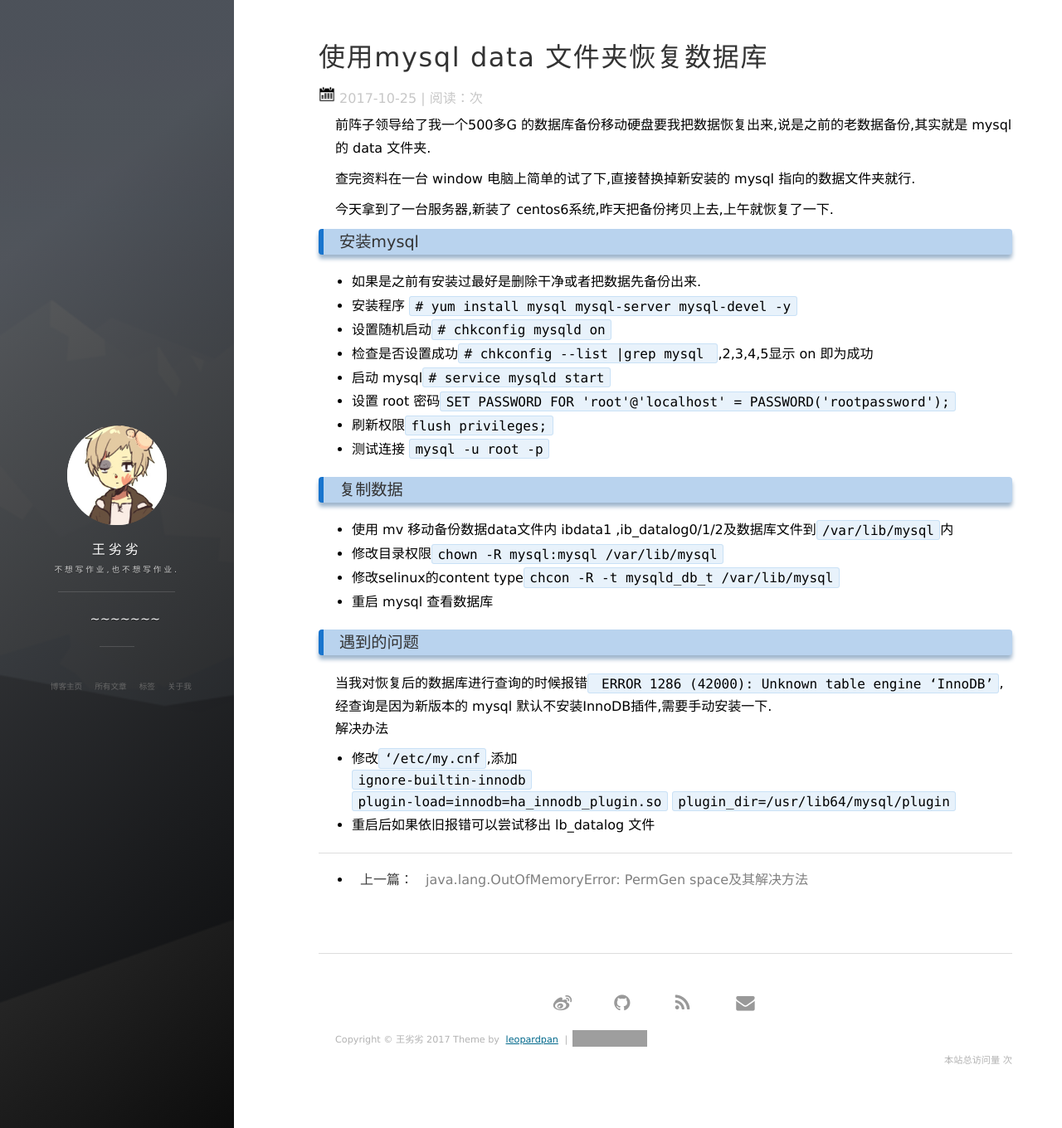
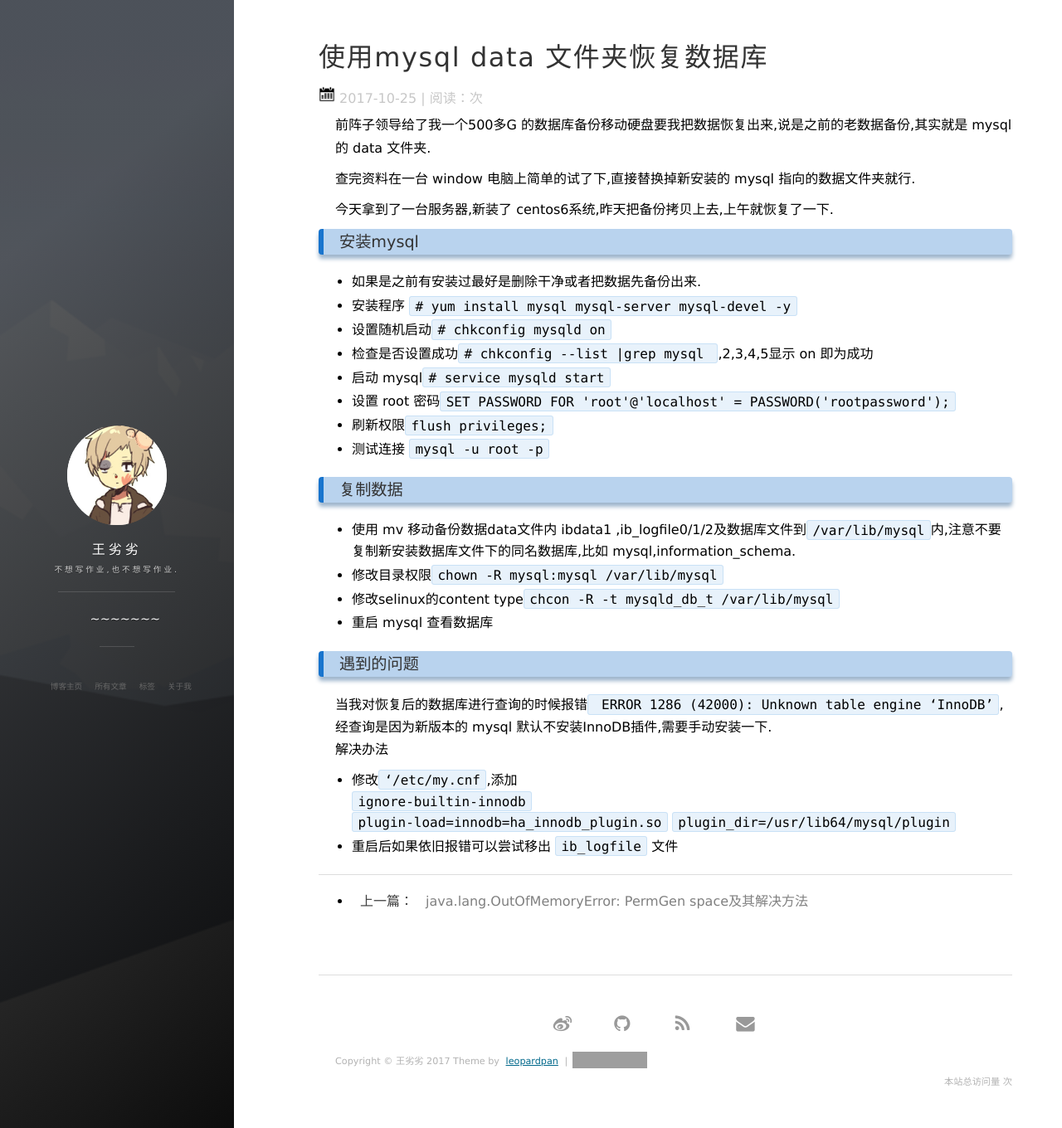
Before and after one commit to wzqwzq666/wzqwzq666.github.io, a Jekyll site: the page built from _posts/2017-10-25-01-mysqldata.md, in a window 1280 px wide and 1360 px high. Shown: the whole window at 83% size. Built offline with Jekyll 4.4.1, drawn with Linux system fonts in a browser that asks for light colours; nearby versions of some CDN libraries; comment, search, counter and statistics services are not loaded; grey boxes are pictures that could not be loaded.

Commit message:
mysql 数据恢复

```diff
--- a/_posts/2017-10-25-01-mysqldata.md
+++ b/_posts/2017-10-25-01-mysqldata.md
@@ -24,7 +24,7 @@ tag: mysql
 - 测试连接 `mysql -u root -p`
 
 ### 复制数据
-- 使用 mv 移动备份数据data文件内 ibdata1 ,ib_datalog0/1/2及数据库文件到`/var/lib/mysql`内
+- 使用 mv 移动备份数据data文件内 ibdata1 ,ib_logfile0/1/2及数据库文件到`/var/lib/mysql`内,注意不要复制新安装数据库文件下的同名数据库,比如 mysql,information_schema.
 - 修改目录权限`chown -R mysql:mysql /var/lib/mysql`
 - 修改selinux的content type`chcon -R -t mysqld_db_t /var/lib/mysql`
 - 重启 mysql 查看数据库
@@ -37,4 +37,4 @@ tag: mysql
  `ignore-builtin-innodb`
 `plugin-load=innodb=ha_innodb_plugin.so`
 `plugin_dir=/usr/lib64/mysql/plugin`
- - 重启后如果依旧报错可以尝试移出 lb_datalog 文件
+ - 重启后如果依旧报错可以尝试移出 `ib_logfile` 文件
```
